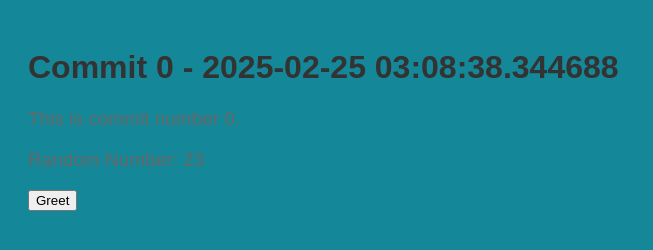
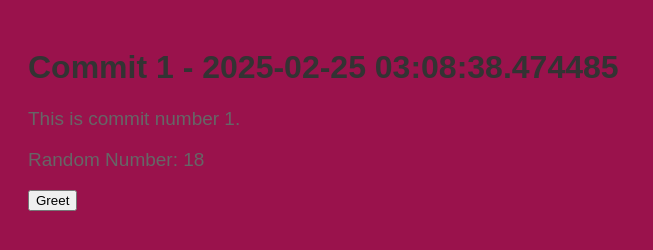
Before and after one commit to legbald0d/myrep-repo-20250225030836, a plain HTML site: page index.html in a window 1280 px wide. Shown: the whole page, without its empty margins (0-653 px from the left). Drawn offline with Linux system fonts and the light colour scheme.

Commit message:
📝 Commit 1 with HTML, CSS, and JS

```diff
--- a/index.html
+++ b/index.html
@@ -2,13 +2,13 @@
     <!DOCTYPE html>
     <html>
     <head>
-        <title>Commit 0 - 2025-02-25 03:08:38.344688</title>
+        <title>Commit 1 - 2025-02-25 03:08:38.474485</title>
         <link rel="stylesheet" href="style.css">
     </head>
     <body>
-        <h1>Commit 0 - 2025-02-25 03:08:38.344688</h1>
-        <p>This is commit number 0.</p>
-        <p>Random Number: 23</p>
+        <h1>Commit 1 - 2025-02-25 03:08:38.474485</h1>
+        <p>This is commit number 1.</p>
+        <p>Random Number: 18</p>
         <button onclick="greet()">Greet</button>
         <script src="script.js"></script>
     </body>
--- a/script.js
+++ b/script.js
@@ -2,4 +2,4 @@
     function greet() {
         alert('Hello from commit ' + commitNumber + '!');
     }
-    var commitNumber = 0;
+    var commitNumber = 1;
--- a/style.css
+++ b/style.css
@@ -1,7 +1,7 @@
 
     body {
         font-family: Arial, sans-serif;
-        background-color: #148898;
+        background-color: #9a124c;
         padding: 20px;
     }
     h1 {
```
